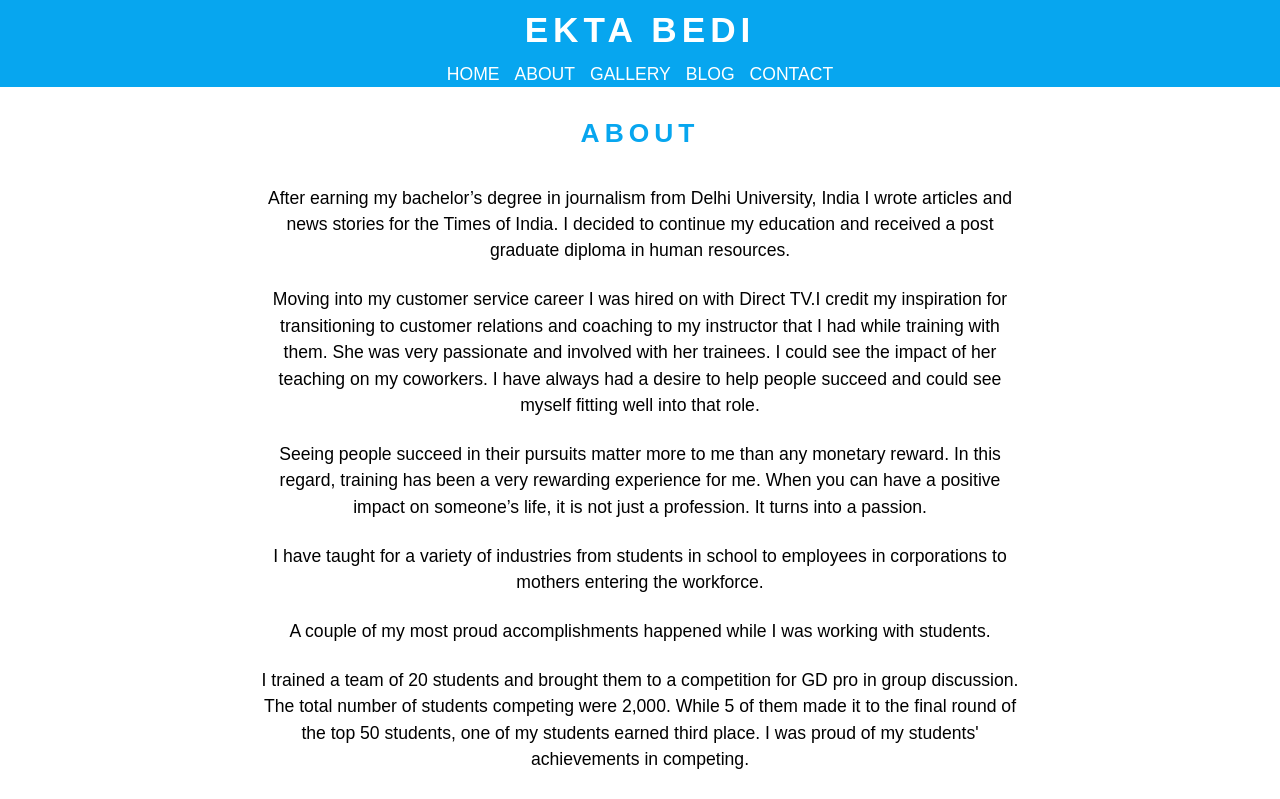
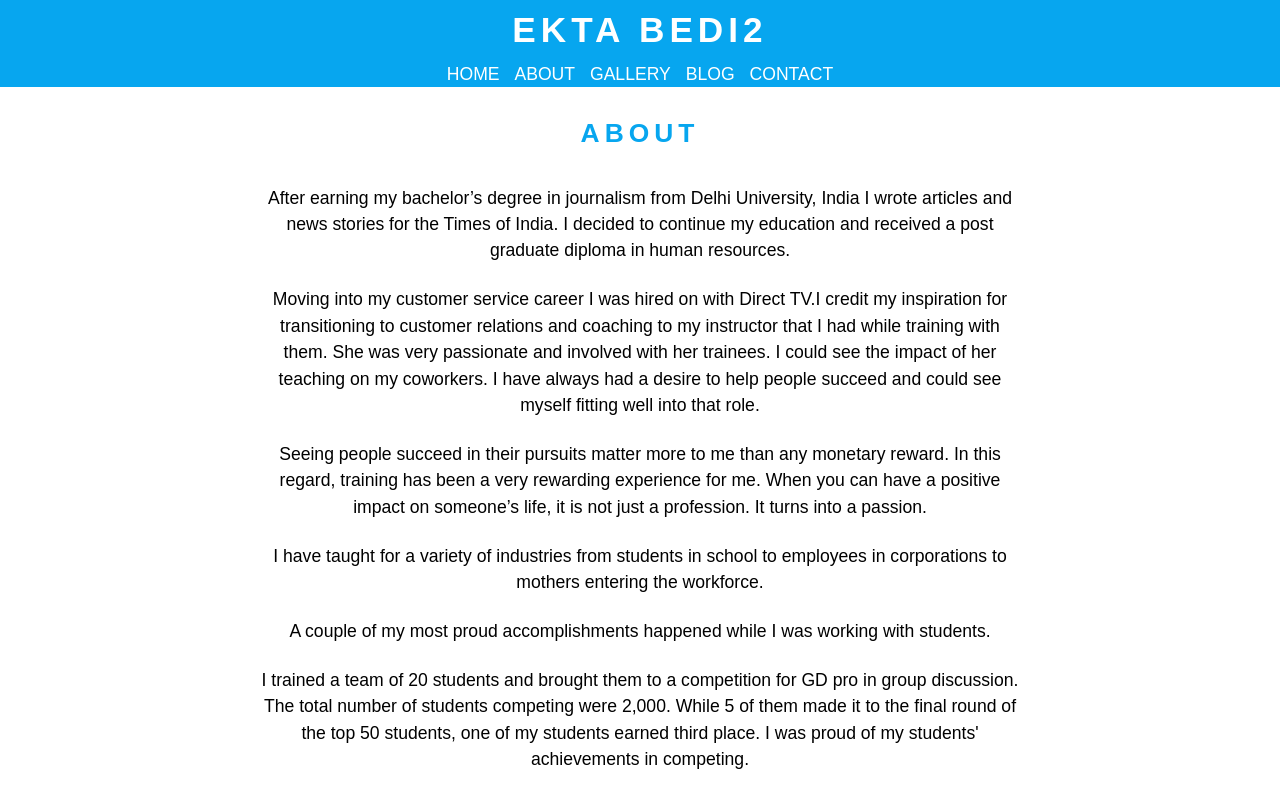
Before and after one commit to dnvargas/Ekta-Bedi, a plain HTML site: page about.html in a window 1280 px wide. Shown: the top 799 px of the page. Drawn offline with Linux system fonts and the light colour scheme.

Commit message:
first commit

```diff
--- a/about.html
+++ b/about.html
@@ -12,7 +12,7 @@
 <body>
   <!-- Header Nav -->
   <header id="header-nav" class="grid">
-    <h1>Ekta Bedi</h1>
+    <h1>Ekta Bedi2</h1>
     <nav>
       <ul>
         <li><a href="index.html">Home</a></li>
```
Also changed, not shown: contact.html (+1 -1 lines), gallery.html (+1 -1 lines), index.html (+1 -1 lines), 1 other file.
